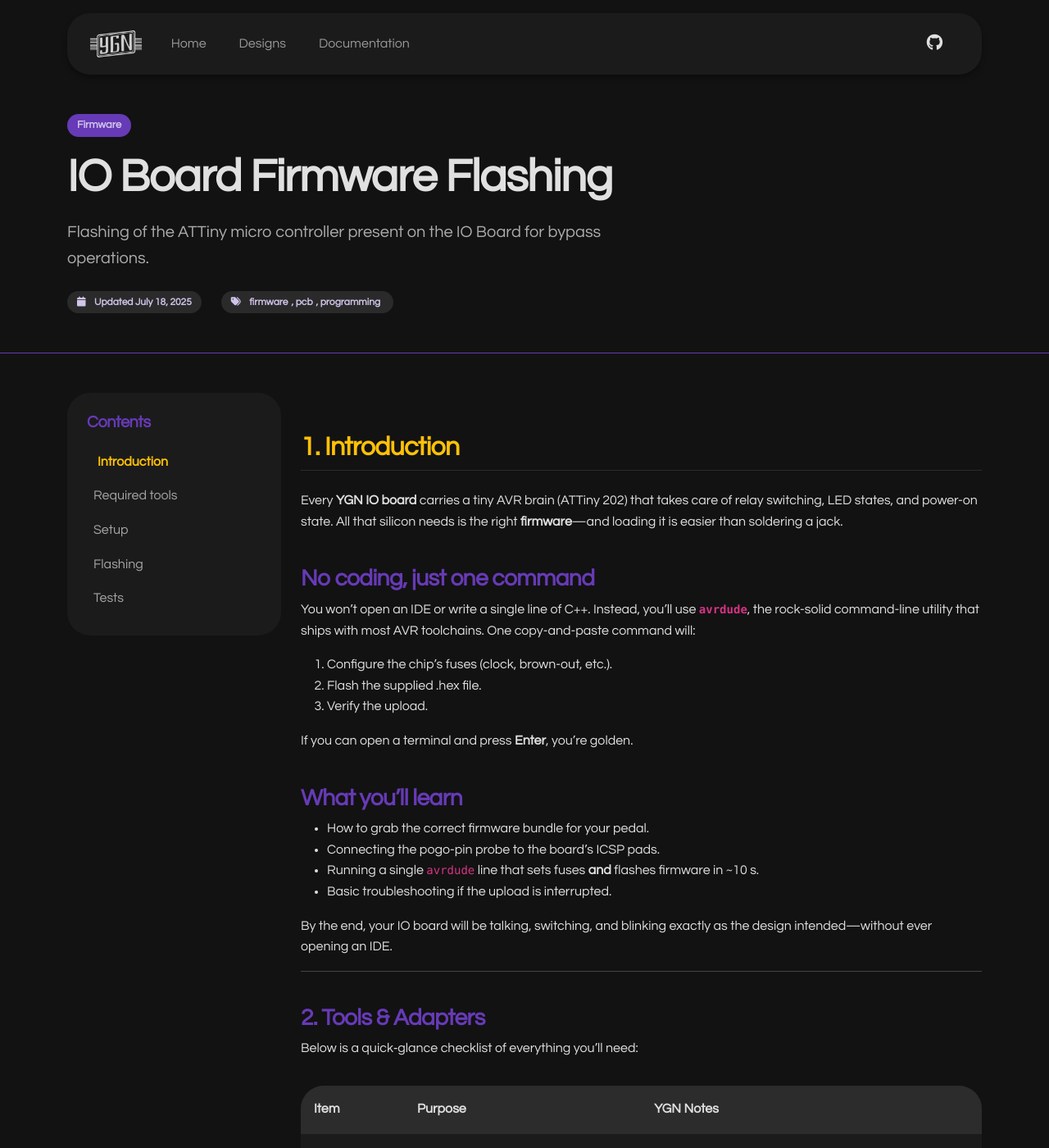
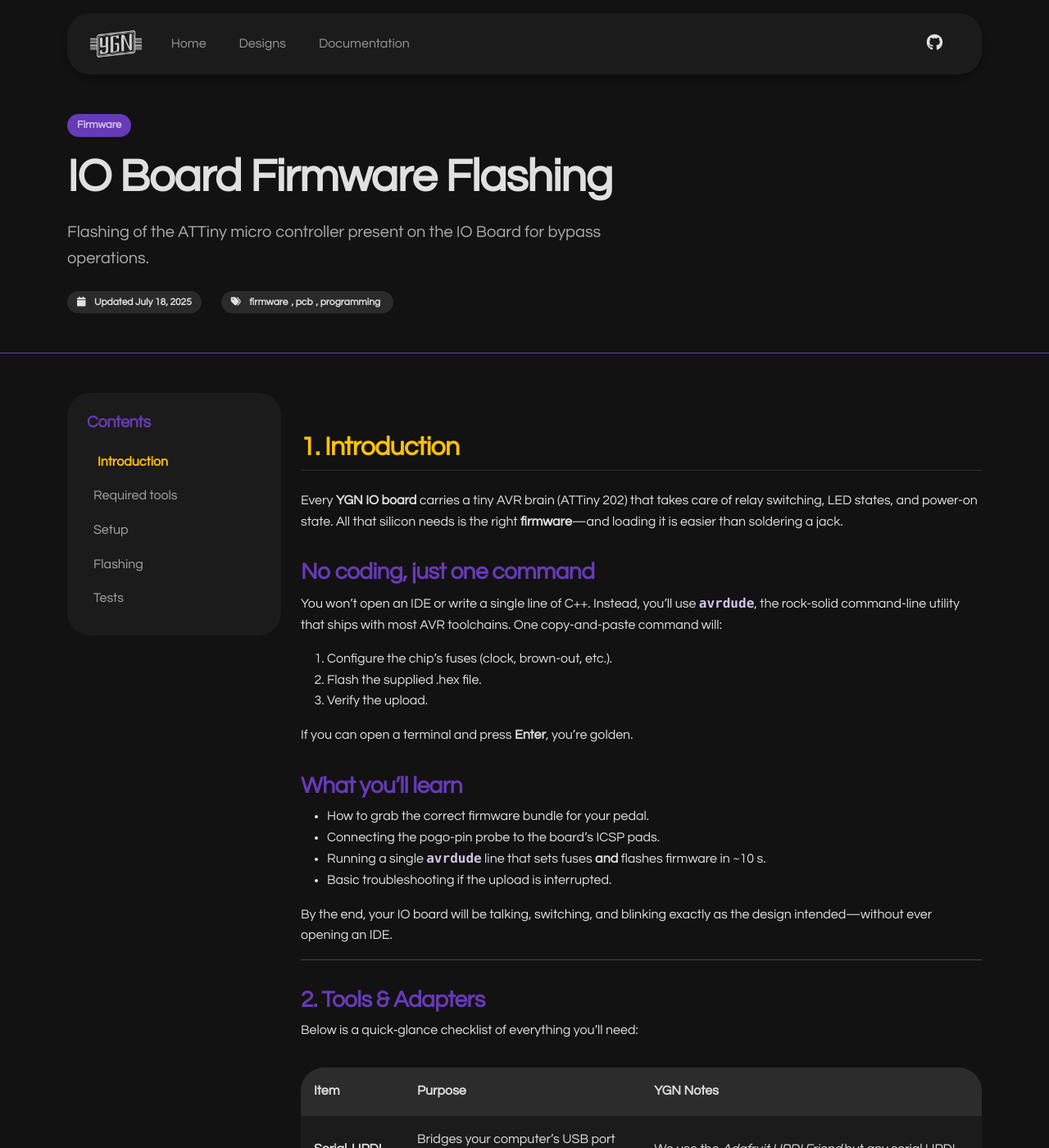
Before and after one commit to ygn-effects/ygn-effects.github.io, a Jekyll site: the page built from _docs/io-board-firmware-flashing.md, in a window 1280 px wide and 1400 px high. Shown: the whole window at 82% size. Built offline with Jekyll 4.4.1, drawn with Linux system fonts in a browser that asks for light colours.

Commit message:
Minor adjustments to the docs section

```diff
--- a/assets/css/custom.css
+++ b/assets/css/custom.css
@@ -256,6 +256,7 @@ a.ygn-card:hover {
 
 .ygn-tag-sm {
   background-color: rgba(255,255,255,0.1);
+  color: var(--ygn-on-surface);
   font-size: 0.75rem;
 }
 
@@ -281,14 +282,14 @@ a.ygn-card:hover {
 
 .doc-content h3 {
   color: var(--ygn-secondary);
-  margin-top: 2.5rem;
+  margin-top: 2rem;
 }
 
 .doc-content img {
   max-width: 100%;
   border-radius: var(--ygn-radius);
   box-shadow: var(--ygn-shadow);
-  margin: 2rem 0;
+  margin: 1rem 0;
 }
 
 .doc-content blockquote {
@@ -319,6 +320,12 @@ a.ygn-card:hover {
 .doc-content td {
   padding: 1rem;
   border-top: 1px solid var(--ygn-surface-highlight);
+}
+
+.doc-content code {
+  color: var(--ygn-on-secondary);
+  font-size: medium;
+  font-weight: bold;
 }
 
 .doc-sidebar {
@@ -384,5 +391,5 @@ a.ygn-card:hover {
   display: grid;
   grid-template-columns: repeat(auto-fit, minmax(300px, 1fr));
   gap: 1.5rem;
-  margin: 2rem 0;
+  margin: 1rem 0;
 }
```
